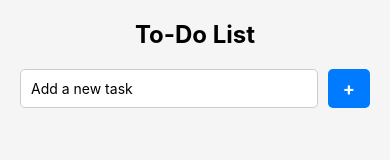
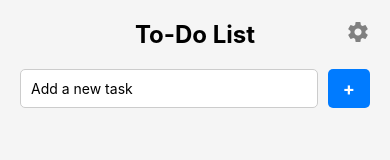
Before and after one commit to Thymoos/todo-list, a React Native app: screen / in a window 390 px wide. Shown: the top 160 px of the page. Built offline with nearby package versions, Linux system fonts and the light colour scheme.

Commit message:
Added settings view

```diff
--- a/App.js
+++ b/App.js
@@ -4,6 +4,7 @@ import { SafeAreaProvider, SafeAreaView } from 'react-native-safe-area-context';
 import Icon from 'react-native-vector-icons/MaterialIcons';
 import * as ScreenOrientation from 'expo-screen-orientation';
 import SplashScreen from "./components/SplashScreen";
+import { Picker } from "@react-native-picker/picker";
 
 export default function App() {
   const [task, setTask] = useState('');
@@ -11,8 +12,8 @@ export default function App() {
   const [isSplashVisible, setIsSplashVisible] = useState(true);
   const [selectedTask, setSelectedTask] = useState(null);
   const [newTaskText, setNewTaskText] = useState('');
+  const [isSettingsVisible, setIsSettingsVisible] = useState(false); // Side panel visibility
 
-  // Obsługa zmiany orientacji urządzenia i splashScreen
   useEffect(() => {
     const enableRotation = async () => {
       await ScreenOrientation.unlockAsync();
@@ -26,7 +27,6 @@ export default function App() {
     return () => clearTimeout(splashTimeout);
   }, []);
 
-  // Dodawanie zadania
   const addTask = () => {
     if (task.trim()) {
       setTasks([...tasks, { id: Date.now().toString(), text: task, completed: false }]);
@@ -34,12 +34,10 @@ export default function App() {
     }
   };
 
-  // Usuwanie zadania
   const deleteTask = (id) => {
     setTasks(tasks.filter((task) => task.id !== id));
   };
 
-  // Oznaczanie zadania jako wykonane
   const toggleTaskCompletion = (id) => {
     setTasks(
         tasks.map((task) =>
@@ -48,19 +46,16 @@ export default function App() {
     );
   };
 
-  // Otwieranie modala z edycją
   const openTaskDetails = (task) => {
     setSelectedTask(task);
     setNewTaskText(task.text);
   };
 
-  // Zamykanie modala
   const closeTaskDetails = () => {
     setSelectedTask(null);
     setNewTaskText('');
   };
 
-  // Zapisanie zmian w zadaniu
   const saveTask = () => {
     setTasks(
         tasks.map((task) =>
@@ -70,6 +65,10 @@ export default function App() {
     closeTaskDetails();
   };
 
+  const toggleSettings = () => {
+    setIsSettingsVisible(!isSettingsVisible);
+  };
+
   if (isSplashVisible) {
     return <SplashScreen />;
   }
@@ -77,8 +76,11 @@ export default function App() {
   return (
       <SafeAreaProvider>
         <SafeAreaView style={styles.safeArea}>
-          <View style={styles.container}>
+          <View style={[styles.container]}>
             <Text style={styles.header}>To-Do List</Text>
+            <TouchableOpacity style={styles.settingsButton} onPress={toggleSettings}>
+              <Icon name="settings" size={24} color="gray" />
+            </TouchableOpacity>
             <View style={styles.inputContainer}>
               <TextInput
                   style={styles.input}
@@ -102,7 +104,7 @@ export default function App() {
                             color={item.completed ? '#007bff' : 'gray'}
                         />
                       </TouchableOpacity>
-                      <TouchableOpacity onPress={() => openTaskDetails(item)} style={{flex: 1}}>
+                      <TouchableOpacity onPress={() => openTaskDetails(item)} style={{ flex: 1 }}>
                         <Text
                             style={[
                               styles.taskText,
@@ -120,13 +122,20 @@ export default function App() {
             />
           </View>
 
-          {/* Modal dla edycji zadań*/}
+          {/* Przyciemnienie dla tła modala ustawień */}
+          {isSettingsVisible && <View style={styles.overlay} onTouchStart={toggleSettings} h></View>}
+
+          {/* Modal ustwień */}
+          {isSettingsVisible && (
+              <View style={styles.settingsPanel}>
+                <Text style={styles.settingsHeader}>Settings</Text>
+                <Text style={styles.settingsText}>This view needs to exist but I have no idea what to put here so it's just a placeholder :></Text>
+              </View>
+          )}
+
+          {/* Modal for task editing */}
           {selectedTask && (
-              <Modal
-                  visible={true}
-                  animationType="slide"
-                  onRequestClose={closeTaskDetails}
-              >
+              <Modal visible={true} animationType="slide" onRequestClose={closeTaskDetails}>
                 <View style={styles.modalContainer}>
                   <Text style={styles.modalHeader}>Edit Task</Text>
                   <TextInput
@@ -164,6 +173,46 @@ const styles = StyleSheet.create({
     fontWeight: 'bold',
     marginBottom: 20,
     textAlign: 'center',
+  },
+  settingsButton: {
+    position: 'absolute',
+    top: 20,
+    right: 20,
+  },
+  settingsPanel: {
+    position: 'absolute',
+    top: 0,
+    left: 0,
+    bottom: 0,
+    width: '50%',
+    backgroundColor: '#fff',
+    padding: 20,
+    zIndex: 10,
+  },
+  settingsHeader: {
+    fontSize: 20,
+    fontWeight: 'bold',
+    marginBottom: 10,
+    marginTop: 30
+  },
+  settingsText: {
+    fontSize: 16,
+    marginTop: 20,
+    marginBottom: 20
+  },
+  picker: {
+    height: 50,
+    width: '100%',
+    marginBottom: 20,
+  },
+  closeButton: {
+    backgroundColor: '#007bff',
+    padding: 10,
+    borderRadius: 5,
+  },
+  closeButtonText: {
+    color: '#fff',
+    fontWeight: 'bold',
   },
   inputContainer: {
     flexDirection: 'row',
@@ -258,4 +307,13 @@ const styles = StyleSheet.create({
     color: '#fff',
     fontWeight: 'bold',
   },
+  overlay: {
+    position: 'absolute',
+    top: 0,
+    left: 0,
+    right: 0,
+    bottom: 0,
+    backgroundColor: 'rgba(0, 0, 0, 0.5)',
+    zIndex: 5,
+  }
 });
--- a/app.json
+++ b/app.json
@@ -29,6 +29,9 @@
       "eas": {
         "projectId": "0306d8d2-3114-4ff8-8d7c-0243acf48976"
       }
-    }
+    },
+    "plugins": [
+      "expo-font"
+    ]
   }
 }
```
Also changed, not shown: package.json (+8 -1 lines), 1 other file (tests, documents, lock files or other folders).
